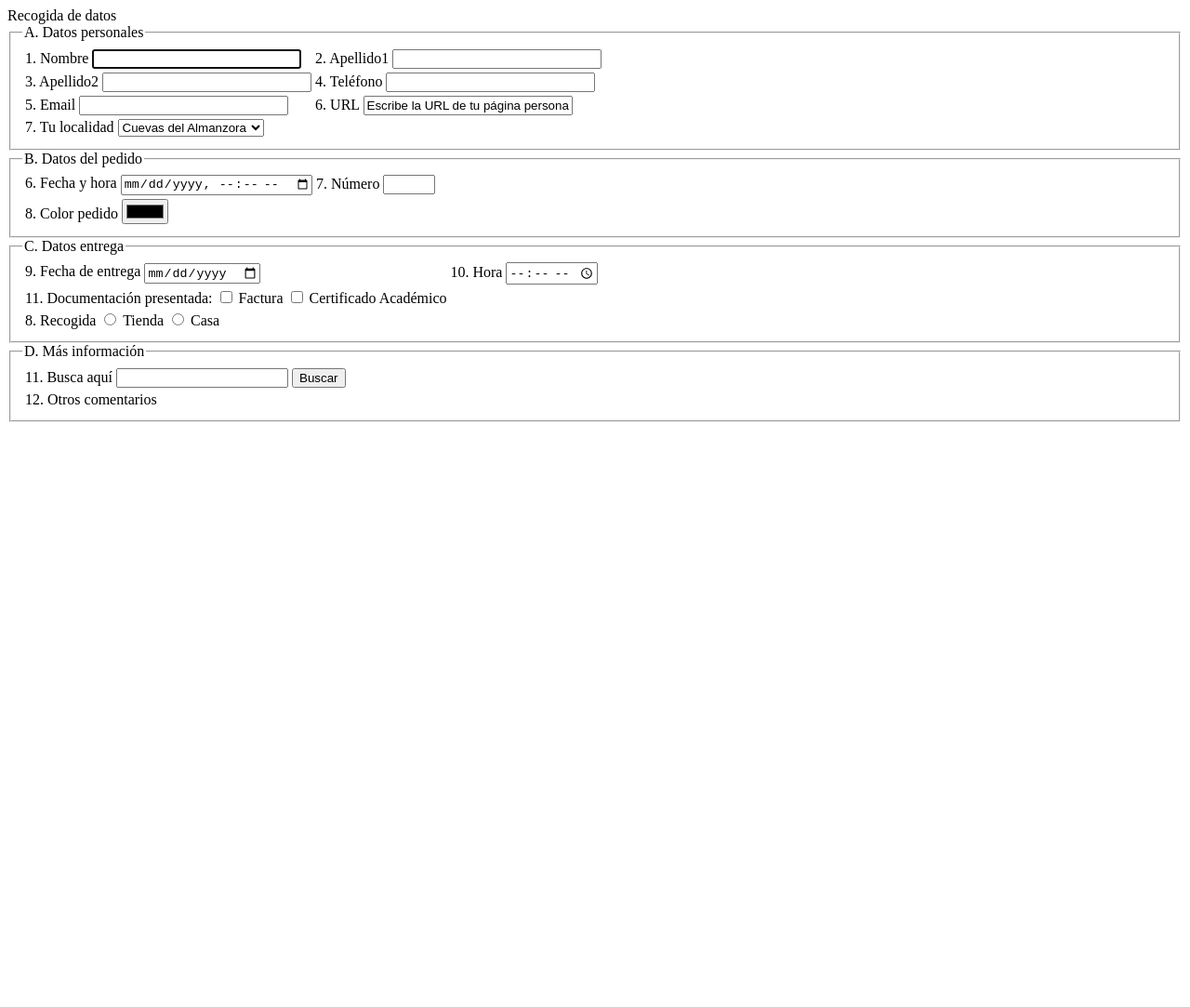
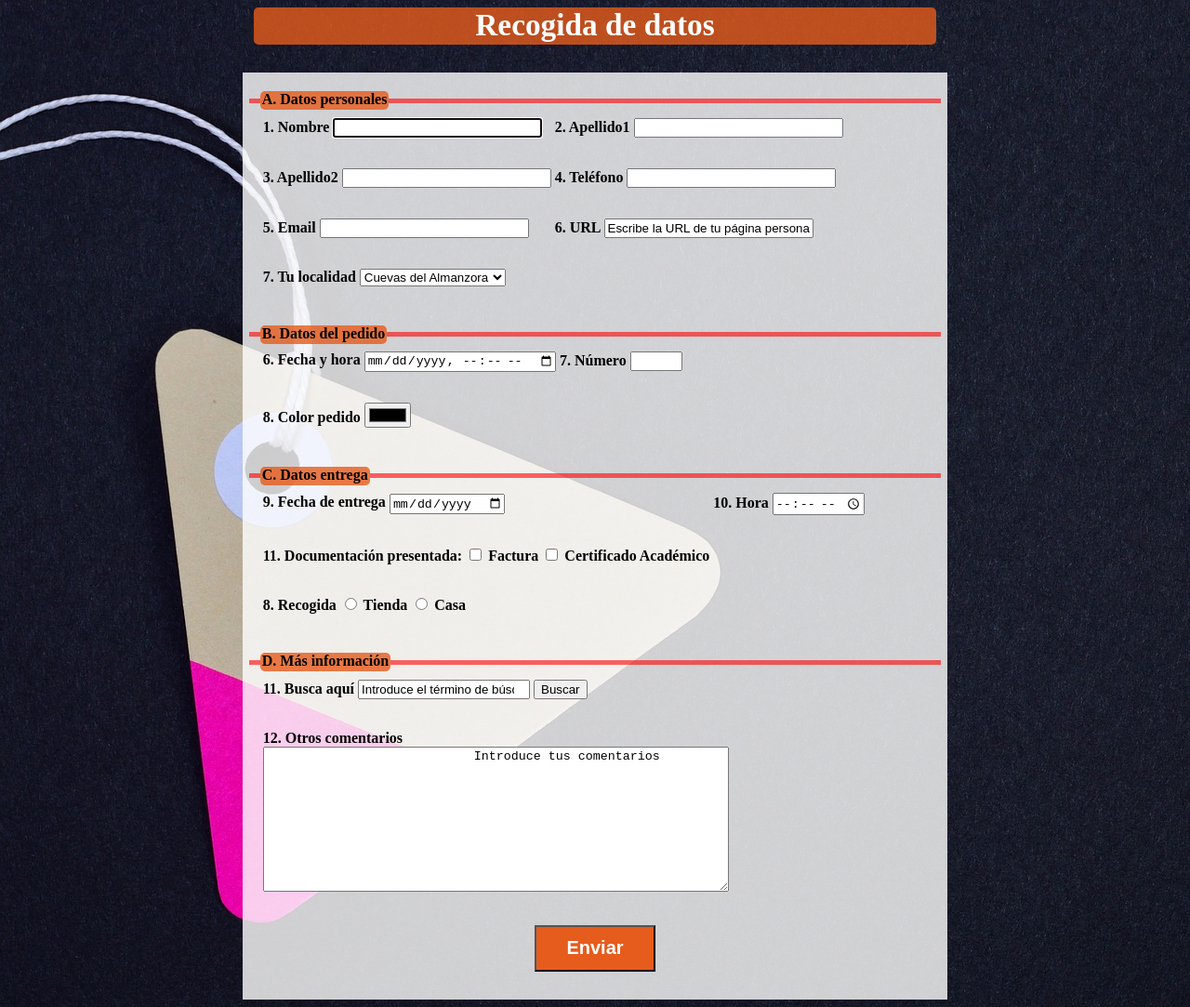
Before and after one commit to JuanAntonioSolis/LenguajeDeMarcas24-25, a plain HTML site: page Tema4/PracticaFormulario/form.html in a window 1280 px wide. Shown: the whole page at 93% size. Before the commit the page ends 800 px from the top, so only its background shows below. Drawn offline with Linux system fonts and the light colour scheme.

Commit message:
mondaypatuesday

```diff
--- a/Tema4/EtiquetasSemánticas/FormulariosRecogidaDatos/estilo.css
+++ b/Tema4/EtiquetasSemánticas/FormulariosRecogidaDatos/estilo.css
@@ -102,7 +102,3 @@ footer{
     text-align: center;
     margin-top: 30px;
 }
-
-#datPersonales table tr td{
-
-}
--- a/Tema4/PracticaFormulario/form.html
+++ b/Tema4/PracticaFormulario/form.html
@@ -4,7 +4,7 @@
 <head>
     <meta charset="UTF-8">
     <meta name="viewport" content="width=device-width, initial-scale=1.0">
-    <title>Document</title>
+    <title>Formulario HTML5</title>
     <link rel="stylesheet" href="formEstilo.css">
 </head>
 
@@ -15,6 +15,8 @@
     </header>
 
     <div id="contenedor">
+
+        <form method="get" target="">
             <fieldset>
                 <legend>A. Datos personales</legend>
                 <table>
@@ -134,17 +136,24 @@
                 <table>
                     <tr>
                         <td><label for="busca">11. Busca aquí</label>
-                        <input type="search" name="busca" id="busca">
+                            <input type="search" name="busca" id="busca" value="Introduce el término de búsqueda">
                             <input type="button" name="Buscar" id="Buscar" value="Buscar">
                         </td>
                     </tr>
                     <tr>
-                    <td><label for="coment">12. Otros comentarios</label>
+                        <td><label for="coment">12. Otros comentarios</label> <br>
+                            <textarea name="comentario" id="comentario" rows="10" cols="60">
+                            Introduce tus comentarios
+                            </textarea> <br>
 
                         </td>
                     </tr>
                 </table>
+
+                <input type="button" value="Enviar" class="boton">
             </fieldset>
+
+        </form>
     </div>
 
 
--- a/Tema4/PracticaFormulario/formEstilo.css
+++ b/Tema4/PracticaFormulario/formEstilo.css
@@ -0,0 +1,55 @@
+body{
+    background-image: url(../PracticaFormulario/imgs/back.jpg);
+}
+
+header{
+    width: 58%;
+    height: 40px;
+    border-radius: 5px;
+    color: white;
+    font-weight: bolder;
+    text-align: center;
+    font-size: 25pt;
+    background-color: rgba(230, 92, 28, 0.8);
+    margin: 0 auto;
+    margin-bottom: 30px;
+}
+
+#contenedor{
+    width: 60%;
+    margin: 0 auto;
+    background-color: rgba(255,255,255,0.8);
+    padding-top: 20px;
+    padding-bottom: 20px;
+    font-weight: bolder;
+}
+
+fieldset legend{
+    background-color: rgba(230, 92, 28, 0.8);
+    font-weight: bolder;
+    border-radius: 5px;
+    height: 20px;
+}
+
+fieldset{
+    border: none;
+    border-top: 5px solid rgba(255,0,0,0.6);
+    width: 95%;
+    margin: 0 auto;
+}
+
+table tr td{
+    padding-bottom: 30px;
+
+}
+
+.boton{
+    width: 18%;
+    height: 50px;
+    display: block;
+    margin: 0 auto;
+    background-color: rgb(230, 92, 28);
+    color: white;
+    font-size: 15pt;
+    font-weight: bold;
+}
```
Also changed, not shown: Tema4/EjerciciosApuntesClase/Ejercicio2.html (line endings or trailing spaces), Tema4/PracticaFormulario/imgs/back.jpg (added), 1 other file. Lines whose indentation alone changed are shown as unchanged.
